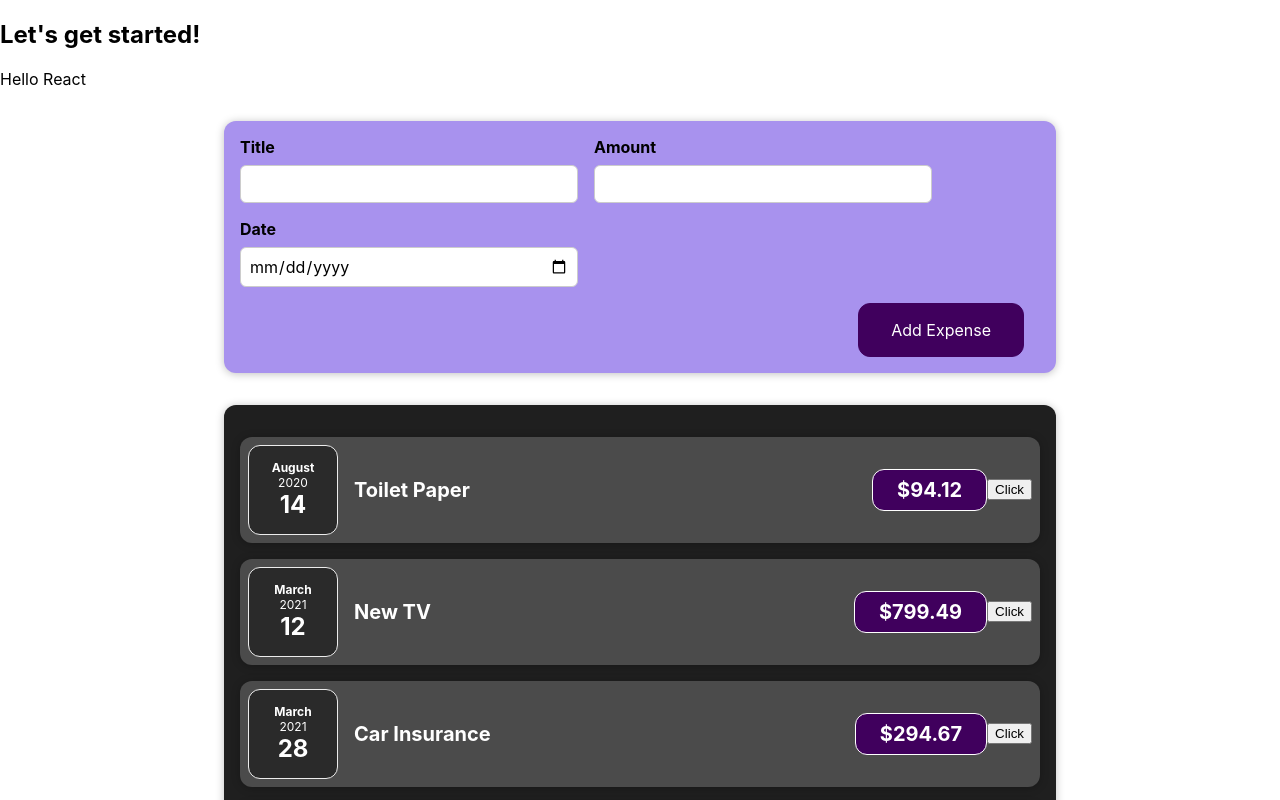
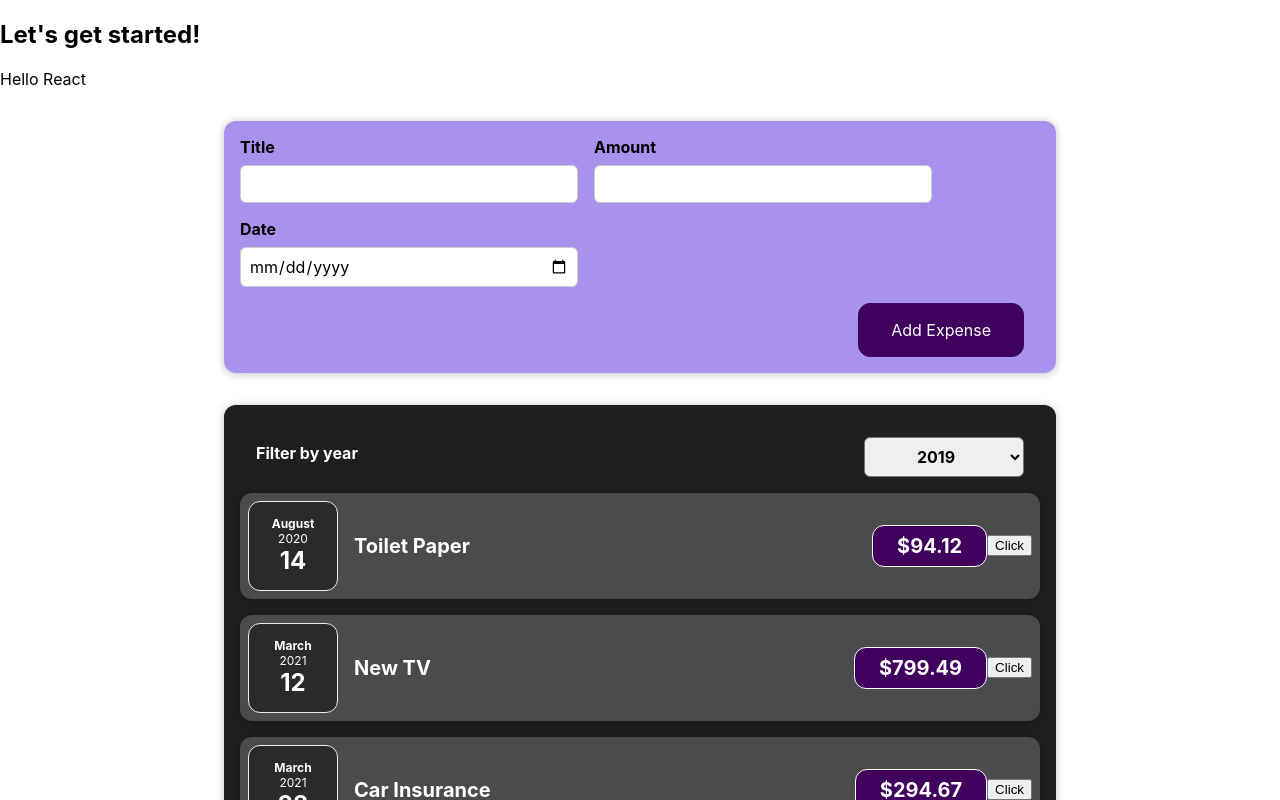
Before and after one commit to lingfungc/react-expense-tracker, a React (Create React App) app: page / in a window 1280 px wide. Shown: the top 800 px of the page. Built offline with nearby package versions, Linux system fonts and the light colour scheme.

Commit message:
added react.md for explanatory notes

```diff
--- a/src/App.js
+++ b/src/App.js
@@ -27,6 +27,11 @@ const App = () => {
     },
   ];
 
+  const addExpenseHandler = (expenseData) => {
+    console.log("Expense Data is now passed to App.js");
+    console.log(expenseData);
+  };
+
   // this is the old way to write React code which requires import React from 'react' in every .js files
   // return React.createElement(
   //   "div",
@@ -40,16 +45,24 @@ const App = () => {
       <h2>Let's get started!</h2>
       <p>Hello React</p>
 
-      <NewExpense />
+      <NewExpense onAddExpense={addExpenseHandler} />
 
       <Expenses item={expenses} />
+    </div>
+  );
+};
 
-      {/* <Expenses expense={expenses[0]} />
+export default App;
+
+{
+  /* <Expenses expense={expenses[0]} />
       <Expenses expense={expenses[1]} />
       <Expenses expense={expenses[2]} />
-      <Expenses expense={expenses[3]} /> */}
+      <Expenses expense={expenses[3]} /> */
+}
 
-      {/* <ExpenseItem
+{
+  /* <ExpenseItem
         title={expenses[0].title}
         amount={expenses[0].amount}
         date={expenses[0].date}
@@ -68,12 +81,8 @@ const App = () => {
         title={expenses[3].title}
         amount={expenses[3].amount}
         date={expenses[3].date}
-      /> */}
-    </div>
-  );
-};
-
-export default App;
+      /> */
+}
 
 // import logo from './logo.svg';
 // import './App.css';
--- /dev/null
+++ b/src/components/Expenses/ExpenseFilter.css
@@ -0,0 +1,24 @@
+.expenses-filter {
+  color: white;
+  padding: 0 1rem;
+}
+
+.expenses-filter__control {
+  display: flex;
+  width: 100%;
+  align-items: center;
+  justify-content: space-between;
+  margin: 1rem 0;
+}
+
+.expenses-filter label {
+  font-weight: bold;
+  margin-bottom: 0.5rem;
+}
+
+.expenses-filter select {
+  font: inherit;
+  padding: 0.5rem 3rem;
+  font-weight: bold;
+  border-radius: 6px;
+}
--- /dev/null
+++ b/src/components/Expenses/ExpenseFilter.js
@@ -0,0 +1,30 @@
+import React from "react";
+
+import "./ExpenseFilter.css";
+
+const ExpenseFilter = (props) => {
+  const selectYearHandler = (e) => {
+    props.onSelectYear(e.target.value);
+  };
+
+  return (
+    <div className="expenses-filter">
+      <div className="expenses-filter__control">
+        <label>Filter by year</label>
+        <select
+          name=""
+          id=""
+          value={props.selected}
+          onChange={selectYearHandler}
+        >
+          <option value="2022">2022</option>
+          <option value="2021">2021</option>
+          <option value="2020">2020</option>
+          <option value="2019">2019</option>
+        </select>
+      </div>
+    </div>
+  );
+};
+
+export default ExpenseFilter;
--- /dev/null
+++ b/src/components/Expenses/ExpenseFilter.md
@@ -0,0 +1,15 @@
+Assignment 2: Time to Practice: Working with Events & State
+
+Step 1 - Add a new component 'ExpenseFilter.js' and import the JS code
+Step 2 - Import CSS 'ExpenseFilter.css'
+Step 3 - Listen the changes to the 'ExpenseFilter' dropdown event, when users choose a State (year)
+Step 4 - Store the value of this event in State, and return to the 'Expense' component
+Step 5 - Add 'ExpenseFilter' component into 'Expense' component
+
+Important:
+We do not use useState() for ExpenseFilter.js because we only need to pass data from child to parent.
+But we do not update the displaying data in 'ExpenseFilter' component.
+This is not the same with the 'click' button that will change item name from 'Toilet Paper' to 'New Item'.
+
+Additional Key Point:
+Think about where should we add the useState(), where to update the value, and when should we pass it.
--- a/src/components/Expenses/Expenses.js
+++ b/src/components/Expenses/Expenses.js
@@ -2,14 +2,34 @@
 // TODO - Add multiple ExpenseItem components in that component
 // TODO - Keep the expenses data in the App component and pass that data into the newly created component
 
+import React, { useState } from "react";
+
 import Card from "../UI/Card";
 import ExpenseItem from "./ExpenseItem";
+import ExpenseFilter from "./ExpenseFilter";
+
 import "./Expenses.css";
 
 function Expenses(props) {
+  const [selectedYear, setSelectedYear] = useState("2019");
+
+  const saveSelectYearHandler = (filteredYear) => {
+    console.log("Selected Year is now passed to Expenses.js");
+    console.log(filteredYear);
+    setSelectedYear(filteredYear);
+  };
+
   return (
+    <div>
       <Card className="expenses">
+        <ExpenseFilter
+          onSelectYear={saveSelectYearHandler}
+          selected={selectedYear}
+        />
+
         <ExpenseItem
+          // * To pass the data from Expenses (parent) to ExpenseItem (child)
+          // * So we then can use "props.title" to access the data in ExpenseItem
           title={props.item[0].title}
           amount={props.item[0].amount}
           date={props.item[0].date}
@@ -30,6 +50,7 @@ function Expenses(props) {
           date={props.item[3].date}
         />
       </Card>
+    </div>
 
     // <div className="expense">
     //   <ExpenseItem
--- a/src/components/NexExpense/ExpenseForm.js
+++ b/src/components/NexExpense/ExpenseForm.js
@@ -2,7 +2,9 @@ import React, { useState } from "react";
 
 import "./ExpenseForm.css";
 
-const ExpenseForm = () => {
+// * This props is pointing to saveExpenseDataHandler from NewExpense
+// * This saveExpenseDataHandler is expected to take enteredExpenseData as an argument
+const ExpenseForm = (props) => {
   const [enteredTitle, setEnteredTitle] = useState("");
   const [enteredAmount, setEnteredAmount] = useState("");
   const [enteredDate, setEnteredDate] = useState("");
@@ -22,8 +24,11 @@ const ExpenseForm = () => {
       date: new Date(enteredDate),
     };
 
-    console.log(expenseData);
+    // console.log(expenseData);
 
+    // This is to link up the onSaveExpenseData to onSubmit manually
+    // Then we provide the expenseData (user's input) up to saveExpenseDataHandler as an argument
+    props.onSaveExpenseData(expenseData);
     setEnteredTitle("");
     setEnteredAmount("");
     setEnteredDate("");
@@ -58,7 +63,11 @@ const ExpenseForm = () => {
       <div className="new-expense__controls">
         <div className="new-expense__control">
           <label>Title</label>
-          <input type="text" onChange={titleChangeHandler} />
+          <input
+            type="text"
+            value={enteredTitle}
+            onChange={titleChangeHandler}
+          />
         </div>
         <div className="new-expense__control">
           <label>Amount</label>
@@ -66,6 +75,7 @@ const ExpenseForm = () => {
             type="number"
             min="0.01"
             step="0.01"
+            value={enteredAmount}
             onChange={amountChangeHandler}
           />
         </div>
@@ -75,6 +85,7 @@ const ExpenseForm = () => {
             type="date"
             min="2019-01-01"
             max="2022-12-31"
+            value={enteredDate}
             onChange={dateChangeHandler}
           />
         </div>
--- a/src/components/NexExpense/NewExpense.js
+++ b/src/components/NexExpense/NewExpense.js
@@ -3,10 +3,25 @@ import React from "react";
 import "./NewExpense.css";
 import ExpenseForm from "./ExpenseForm";
 
-const NewExpense = () => {
+const NewExpense = (props) => {
+  // This enteredExpenseData should be pointing to the expenseData inside ExpenseForm component
+  // This saveExpenseDataHandler will send the data to the props onSaveExpenseData
+  const saveExpenseDataHandler = (enteredExpenseData) => {
+    const expenseData = {
+      ...enteredExpenseData,
+      id: Math.random().toString,
+    };
+    // console.log(expenseData);
+    props.onAddExpense(expenseData);
+  };
+
   return (
     <div className="new-expense">
-      <ExpenseForm />
+      {/* The value of this onSaveExpenseData props should be a function */}
+      {/* This function which is triggered when sth happens inside of this component (ExpenseForm) */}
+      {/* When user saves the enteredExpenseData by submitting the form */}
+      {/* When we set up a props here, that means we are passing a props to ExpenseForm as an argument */}
+      <ExpenseForm onSaveExpenseData={saveExpenseDataHandler} />
     </div>
   );
 };
```
Also changed, not shown: 1 other file (tests, documents, lock files or other folders). Lines whose indentation alone changed are shown as unchanged.
